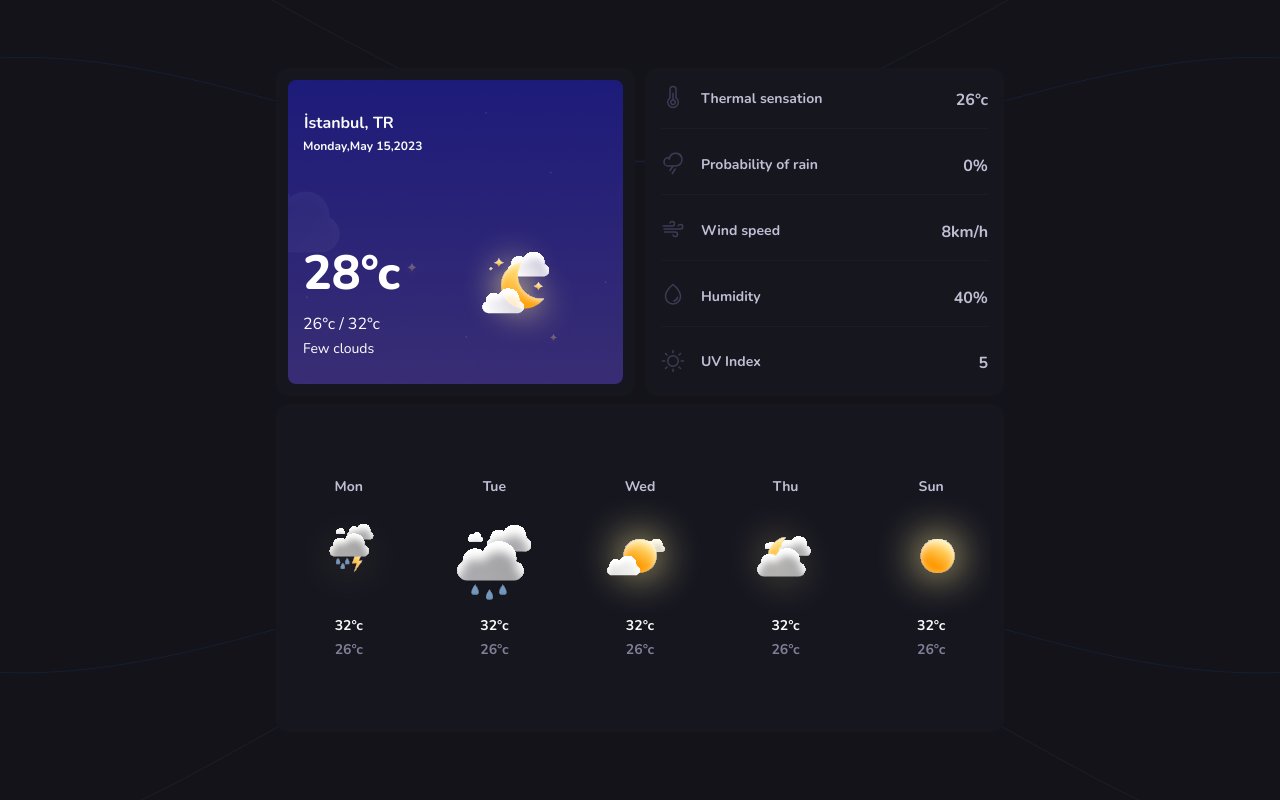
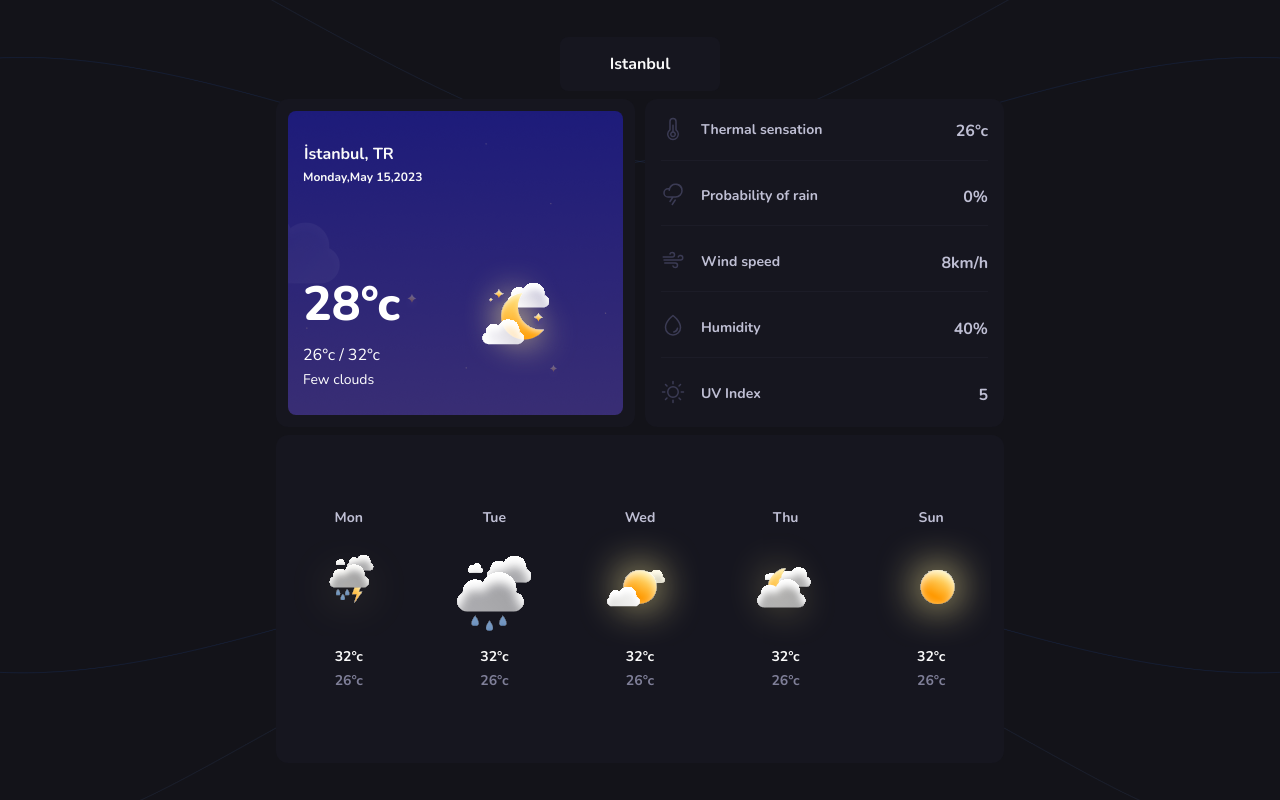
Before and after one commit to sultantekru/iWeather, a React (Vite) app: page / in a window 1280 px wide. Built offline with nearby package versions, Linux system fonts and the light colour scheme.

Commit message:
Repository oluşturuldu.

```diff
--- a/src/components/Loading/index.tsx
+++ b/src/components/Loading/index.tsx
@@ -1,19 +1,13 @@
-import React, { useEffect, useState } from 'react'
+import React from 'react'
 import './style.css'
 import { SpinnerGap } from "@phosphor-icons/react";
+import { ILoadingProps } from '../../types/ILoadingProps';
 
-export const Loading: React.FC = () => {
-    const [loading, setLoading] = useState<boolean>(true);
-    useEffect(() => {
-        const timer = setTimeout(() => {
-            setLoading(false);
-        }, 3000);
-        return () => clearTimeout(timer);
-    }, [])
+export const Loading: React.FC<ILoadingProps> = (props) => {
     return (
         <div className='loading'>
             {
-                loading && (
+                props.loading && (
                     <div className='overlay'>
                         <div className='loading-icon'>
                             <SpinnerGap size={32} />
--- /dev/null
+++ b/src/core/interfaces/IRepository.ts
@@ -0,0 +1,3 @@
+export interface IRepository {
+
+}
--- a/src/data/services/IOpenWeatherMapService.ts
+++ b/src/data/services/IOpenWeatherMapService.ts
@@ -1,5 +1,5 @@
 import { IService } from "../../core/interfaces/IService";
-import { FindResponseDTO } from "../../types/open-weather-map-service/FindResponseDTO";
+import { FindResponseDTO } from "../../types/FindResponseDTO";
 
 export interface IOpenWeatherMapService extends IService{
     find(query: string): Promise<FindResponseDTO[]>;
--- a/src/data/services/OpenWeatherMapService.ts
+++ b/src/data/services/OpenWeatherMapService.ts
@@ -1,4 +1,4 @@
-import { FindResponseDTO } from "../../types/open-weather-map-service/FindResponseDTO";
+import { FindResponseDTO } from "../../types/FindResponseDTO";
 import { Environment } from "../../utils/Environment";
 import { IOpenWeatherMapService } from "./IOpenWeatherMapService";
 import axios, { AxiosResponse } from 'axios';
--- a/src/pages/Home/index.tsx
+++ b/src/pages/Home/index.tsx
@@ -1,15 +1,26 @@
-import React from 'react'
+import React, { useState } from 'react'
 import './style.css'
 import { Card } from '../../components/Card';
 import { WeatherDetails } from "../../components/WeatherDetails";
 import { NextDays } from "../../components/NextDays";
 import { Loading } from '../../components/Loading';
+import { useNavigate } from "react-router-dom";
 
 export const Home: React.FC = () => {
+    const [loading, setLoading] = useState<boolean>(false);
+    const navigate = useNavigate();
+
     return (
         <div>
             <div className='home-container'>
-                <Loading />
+                <div className='selected-city' onClick={() => { navigate('/location'); }}>
+                    <p className='heading-sm'>Istanbul </p>
+                </div>
+            </div>
+            <div className='home-container'>
+                <Loading
+                    loading={loading}
+                />
                 <Card />
                 <WeatherDetails />
             </div>
--- a/src/pages/Home/style.css
+++ b/src/pages/Home/style.css
@@ -3,6 +3,19 @@
     justify-content: center;
 }
 
+.selected-city {
+    background-color: var(--gray-800);
+    padding-left: 50px;
+    padding-right: 50px;
+    border-radius: 8px;
+    margin-bottom: 8px;
+    cursor: pointer;
+    color: var(--gray-100);
+}
+
+.selected-city:hover {
+    background-color: var(--gray-600);
+}
 
 @media (max-width: 768px) {
     .home-container {
--- a/src/pages/Location/index.tsx
+++ b/src/pages/Location/index.tsx
@@ -3,7 +3,7 @@ import { SearchBox } from '../../components/SearchBox'
 import './style.css'
 import { SearchItem } from '../../components/SearchItem'
 import { OpenWeatherMapService } from '../../data/services/OpenWeatherMapService';
-import { FindResponseDTO } from '../../types/open-weather-map-service/FindResponseDTO';
+import { FindResponseDTO } from '../../types/FindResponseDTO';
 
 let openWeatherMapService = new OpenWeatherMapService();
 
--- /dev/null
+++ b/src/types/ILoadingProps.ts
@@ -0,0 +1,3 @@
+export interface ILoadingProps {
+    loading: boolean;
+}
--- a/src/utils/Environment.ts
+++ b/src/utils/Environment.ts
@@ -1,4 +1,5 @@
 export const Environment = {
     baseUrl: "http://api.openweathermap.org",
-    apiKey: "4e0760207ba339843f4b5db4963fc6c7"
+    apiKey: "4e0760207ba339843f4b5db4963fc6c7",
+    dataKey: "locationInfo"
 }
```
Also changed, not shown: src/data/repositories/ILocalStorageRepository.ts (added, +8 -0 lines), src/data/repositories/LocalStorageRepository.ts (added, +17 -0 lines), src/types/FindResponseDTO.ts (renamed from src/types/open-weather-map-service/FindResponseDTO.ts), 1 other file (tests, documents, lock files or other folders).
